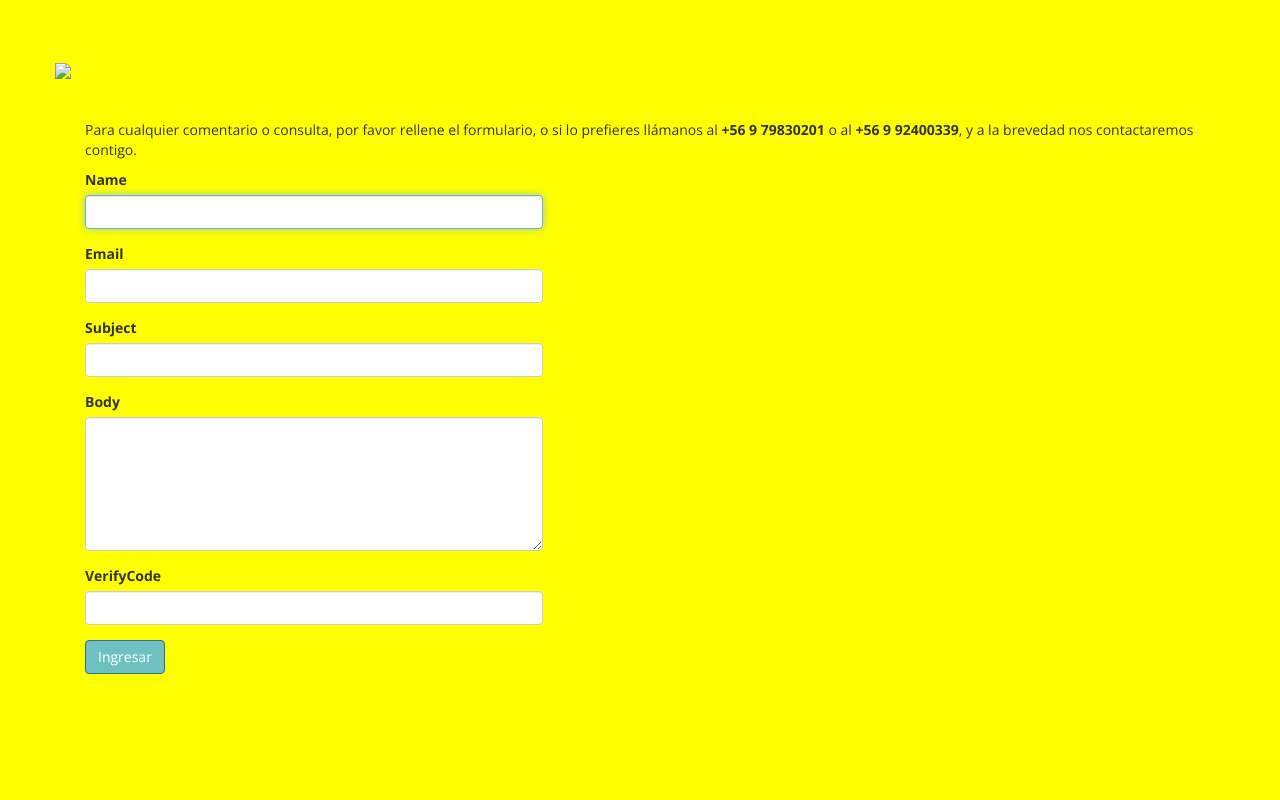
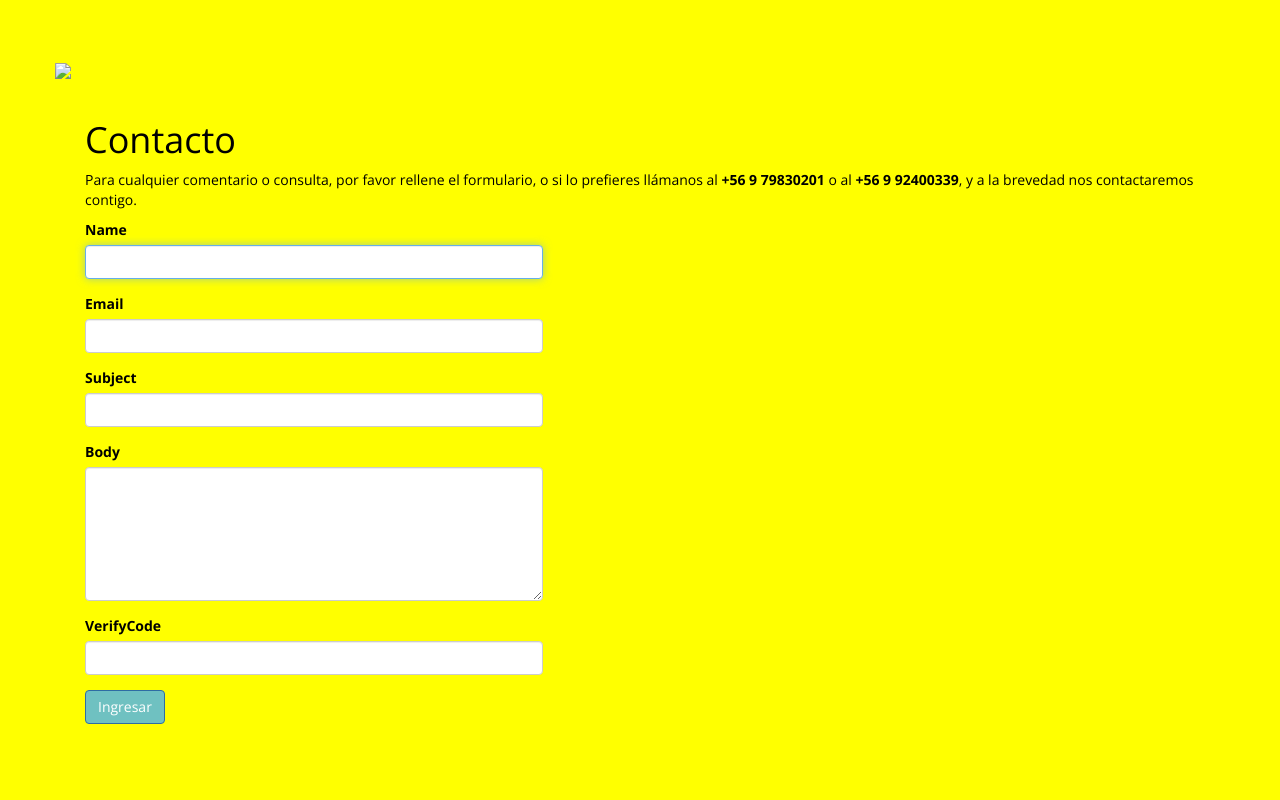
Before and after one commit to Luxusz/entremes, a Yii app: the page made by views/site/contact.php in a window 1280 px wide. Run offline with PHP 8.4 and a stand-in for Yii, Linux system fonts and the light colour scheme; the template is opened without the code that fills it, so the values that code supplies are empty; form fields are guessed from the names that the template uses; some libraries are stand-ins or nearby versions.

Commit message:
ertyui
hghgg

```diff
--- a/views/layouts/main.php
+++ b/views/layouts/main.php
@@ -21,14 +21,14 @@ AppAsset::register($this);
     <meta name="viewport" content="width=device-width, initial-scale=1">
     <?= Html::csrfMetaTags() ?>
     <title><?= Html::encode($this->title) ?></title>
-    <link rel="shortcut icon" href="../web/images/iconos/logo.png" type="image/x-icon"/>
+    <link rel="shortcut icon" href="../IMAGENES/logo-la-carreta-OK.jpg" type="image/x-icon"/>
     <link href='http://fonts.googleapis.com/css?family=Open+Sans:300,400,700' rel='stylesheet' type='text/css'>
     <?php $this->head() ?>
 </head>
 <body >
 <?php $this->beginBody() ?>
 
-<div class="wrap" >
+    <div class="wrap" style="background-color: yellow">
     <?php
     NavBar::begin([
         'brandLabel' => Html::img('@web/images/iconos/logo.png', ['alt'=>Yii::$app->name]),
--- a/views/producto/detalle.php
+++ b/views/producto/detalle.php
@@ -1,7 +1,7 @@
 <?php
 $this->title = 'Entremés';
 ?>
-<body>
+<body style="background-color: yellow">
     <div class='contenedor'>
 <div class="row">
     <div class="col-md-12">
--- a/views/producto/index.php
+++ b/views/producto/index.php
@@ -10,7 +10,8 @@ use yii\grid\GridView;
 $this->title = 'Productos';
 $this->params['breadcrumbs'][] = $this->title;
 ?>
-<div class="producto-index">
+<body style="background-color: yellow">
+    <div class="producto-index" >
 
         <h1><?= Html::encode($this->title) ?></h1>
         <?php // echo $this->render('_search', ['model' => $searchModel]); ?>
@@ -48,3 +49,4 @@ $this->params['breadcrumbs'][] = $this->title;
             <?= Html::a('Ingresar Producto', ['create'], ['class' => 'btn btn-success']) ?>
         </p>
     </div>
+</body>
--- a/views/site/about.php
+++ b/views/site/about.php
@@ -5,7 +5,7 @@
 
 use yii\helpers\Html;
 
-$this->title = '';
+$this->title = 'Historia';
 ?>
 <body style="background-color: yellow">
     <div class="row" style="background-color: yellow">
--- a/views/site/contact.php
+++ b/views/site/contact.php
@@ -13,10 +13,10 @@ use yii\helpers\Html;
 use yii\bootstrap\ActiveForm;
 use yii\captcha\Captcha;
 
-$this->title = '';
+$this->title = 'Contacto';
 
 ?>
-<div class="container" style="background-color: yellow"
+<div class="container" style="background-color: yellow">
 <div class="site-contact" style="color: black">
     <h1><?= Html::encode($this->title) ?></h1>
 
@@ -58,8 +58,8 @@ $this->title = '';
             </div>
         </div>
 
-    <?php endif; ?>
-</div>
+         <?php endif; ?>
+    </div>
 </div>
 </body>
 <style>
--- a/views/site/index.php
+++ b/views/site/index.php
@@ -1,9 +1,10 @@
 <?php
 /* @var $this yii\web\View */
 
-$this->title = 'Entremés';
+$this->title = 'La Carreta';
 ?>
 <br/>
+<body style="background-color: yellow">
 <center>
     <div id="myCarousel" class="carousel slide" style="width:1000px;" data-ride="carousel">
         <!-- Indicators -->
@@ -57,6 +58,7 @@ $this->title = 'Entremés';
         Para más información contáctese al +56 9 79830201 o al +56 9 92400339
     </div>
 </center>
+</body>
 <style>
     .carousel-control{
         color:orange !important;
--- a/views/site/inventario.php
+++ b/views/site/inventario.php
@@ -1,7 +1,7 @@
 <?php
 use yii\helpers\Html;
 use yii\helpers\BaseUrl;
-$this->title = 'La Carreta';
+$this->title = 'Productos';
 ?>
 <div class='contenedor' style="background-color: yellow !important">
     <div class="row" style="background-color: yellow !important">
--- a/views/site/locacion.php
+++ b/views/site/locacion.php
@@ -7,13 +7,14 @@
 
 use yii\helpers\Html;
 
-$this->title = "Locacion";
+$this->title = "Ubicación";
 ?>
 <div class="site-error" >
 
     <h1><?= Html::encode($this->title) ?></h1>
 
-    <div class="row">
+    <div class="row" >
+        <br/>
         <div class="col-md-2"></div>
         <div class="col-md-8">
             <iframe src="https://www.google.com/maps/embed?pb=!1m18!1m12!1m3!1d48488.78227162946!2d-73.16915026563773!3d-40.5736381171303!2m3!1f0!2f0!3f0!3m2!1i1024!2i768!4f13.1!3m3!1m2!1s0x9616367d12e3d8d5%3A0xa1eeda2f4774e6f4!2sOsorno%2C+X+Regi%C3%B3n!5e0!3m2!1ses-419!2scl!4v1512351820207" width="600" height="450" frameborder="0" style="border:0" allowfullscreen></iframe>
--- a/views/site/login.php
+++ b/views/site/login.php
@@ -10,6 +10,7 @@ use yii\bootstrap\ActiveForm;
 $this->title = 'Ambiente Privado';
 
 ?>
+<body style="background-color: yellow">
     <div class="row" style="color:#f39334;">
         <div class="col-md-4"></div>
         <div class="col-md-8">
@@ -45,3 +46,4 @@ $this->title = 'Ambiente Privado';
         </div>
     </div>
     <br>
+</body>
--- a/views/tipo/index.php
+++ b/views/tipo/index.php
@@ -10,7 +10,7 @@ use yii\grid\GridView;
 $this->title = 'Tipos';
 $this->params['breadcrumbs'][] = $this->title;
 ?>
-<div class="tipo-index">
+<div class="tipo-index" >
 
     <h1><?= Html::encode($this->title) ?></h1>
     <?php // echo $this->render('_search', ['model' => $searchModel]); ?>
```
Also changed, not shown: IMAGENES/Permacultura-cultivo-hortalizas.jpg (added), web/images/productos/pro_6.jpg (added). Lines whose indentation alone changed are shown as unchanged.
